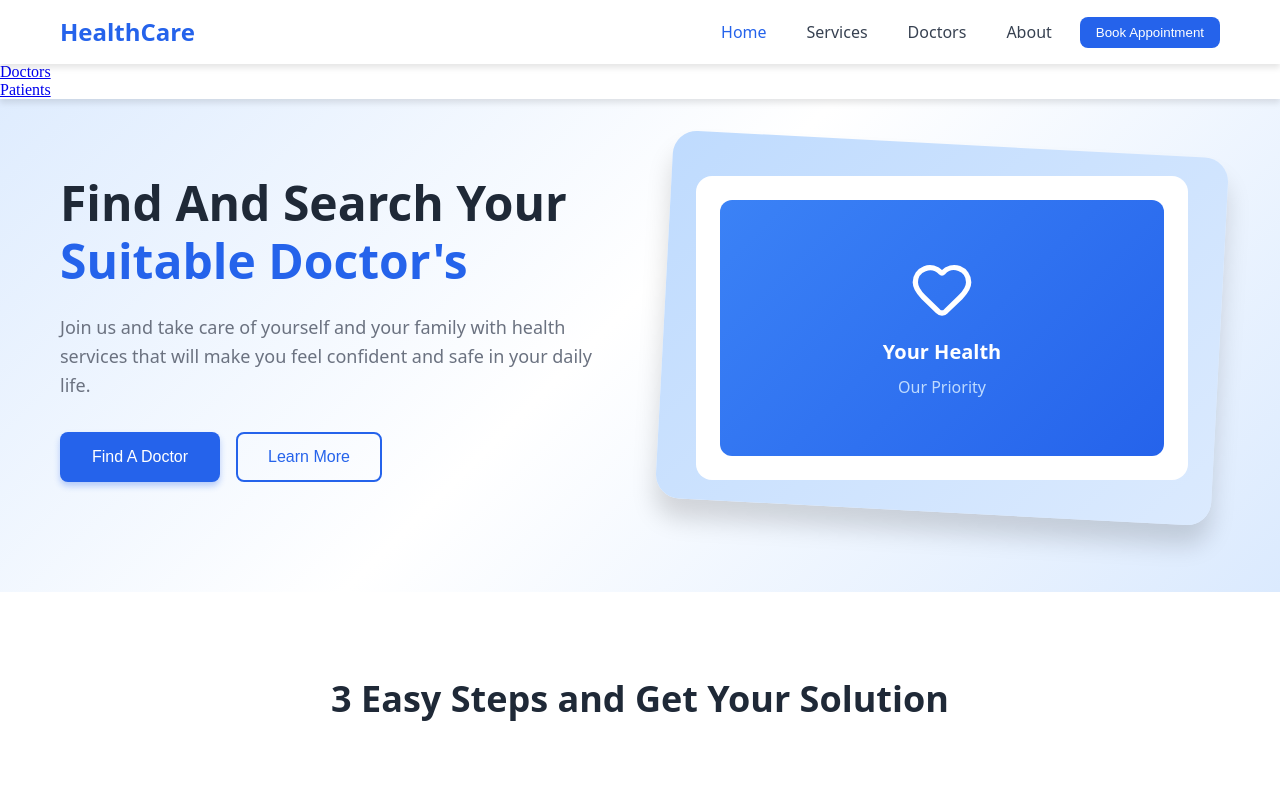
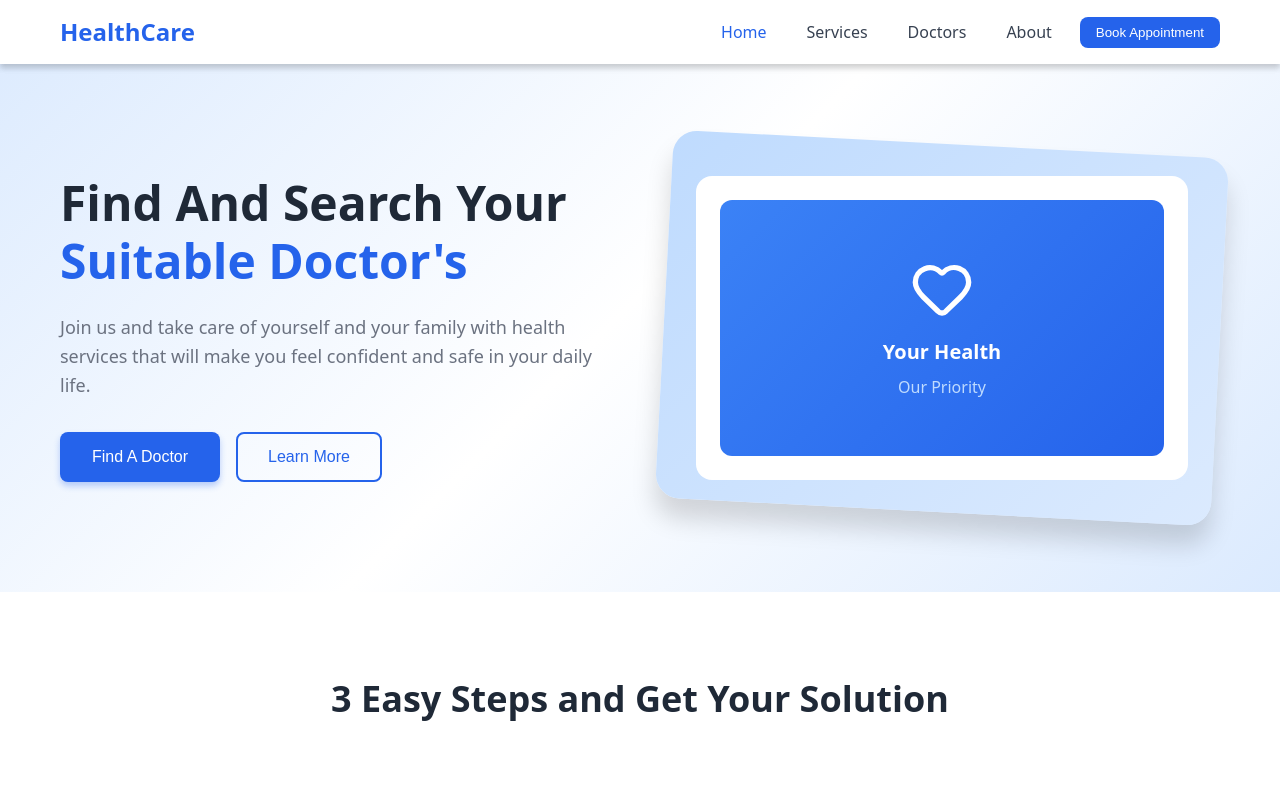
Before and after one commit to James-Patrick416/clinical-appointment-system, a React (Vite) app in the folder client/: page / in a window 1280 px wide. Shown: the top 800 px of the page. Built offline with nearby package versions, Linux system fonts and the light colour scheme; the HTML template or start-up script is replaced by a standard one.

Commit message:
adding values to navbar

```diff
--- a/client/src/components/Navbar.jsx
+++ b/client/src/components/Navbar.jsx
@@ -1,15 +1,43 @@
+import { useState } from "react";
 import { Link } from "react-router-dom";
+import { Menu, X } from "lucide-react"; // or from "react-icons/fi"
 
 export default function Navbar() {
+  const [isMenuOpen, setIsMenuOpen] = useState(false);
+
+  const toggleMenu = () => {
+    setIsMenuOpen(!isMenuOpen);
+  };
+
   return (
     <nav className="navbar">
-      <h2>Clinical Appointment System</h2>
-      <ul>
-        <li><Link to="/dashboard">Dashboard</Link></li>
-        <li><Link to="/appointments">Appointments</Link></li>
-        <li><Link to="/doctors">Doctors</Link></li>
-        <li><Link to="/patients">Patients</Link></li>
-      </ul>
+      {/* Navigation */}
+      <div className="nav-container">
+        <div className="nav-content">
+          {/* Logo */}
+          <div className="nav-logo">
+            <h1 className="logo-text">HealthCare</h1>
+          </div>
+
+          {/* Desktop Menu */}
+          <div className={`nav-menu ${isMenuOpen ? "active" : ""}`}>
+            <div className="nav-links">
+              <Link to="/" className="nav-link active">Home</Link>
+              <Link to="/services" className="nav-link">Services</Link>
+              <Link to="/doctors" className="nav-link">Doctors</Link>
+              <Link to="/about" className="nav-link">About</Link>
+              <button className="nav-btn">Book Appointment</button>
+            </div>
+          </div>
+
+          {/* Mobile Menu Button */}
+          <div className="mobile-menu-btn">
+            <button onClick={toggleMenu} className="menu-toggle">
+              {isMenuOpen ? <X size={24} /> : <Menu size={24} />}
+            </button>
+          </div>
+        </div>
+      </div>
     </nav>
   );
 }
```
